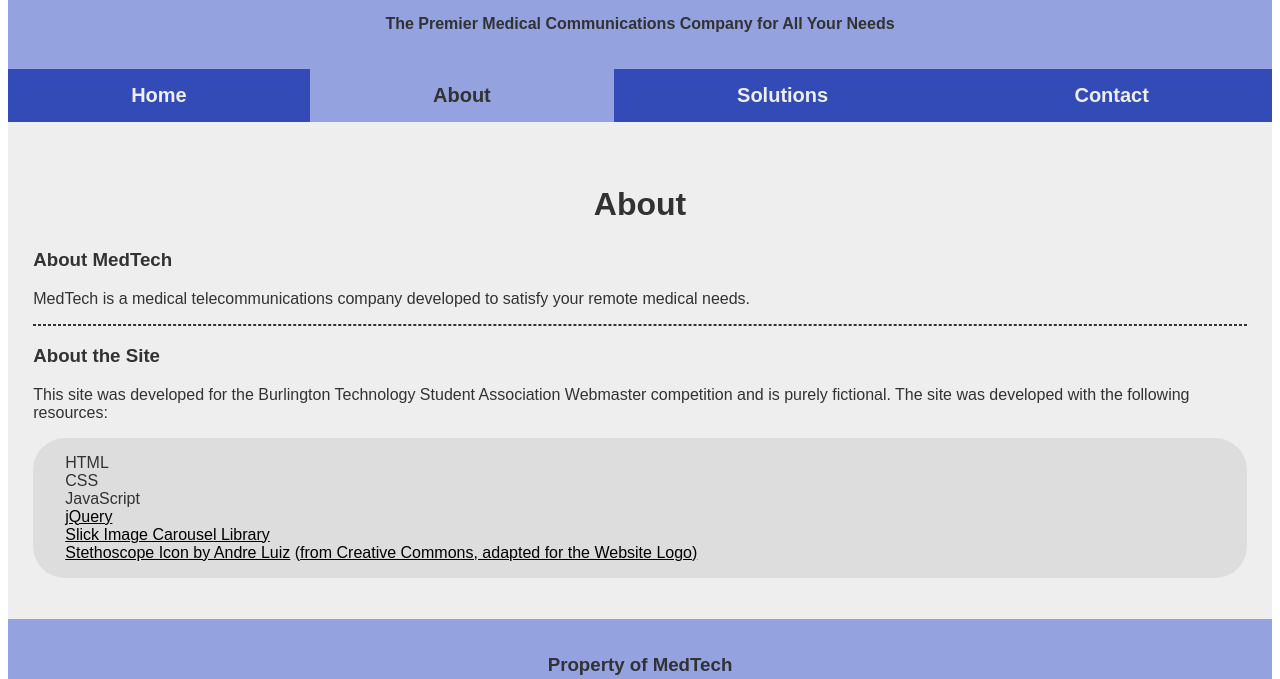
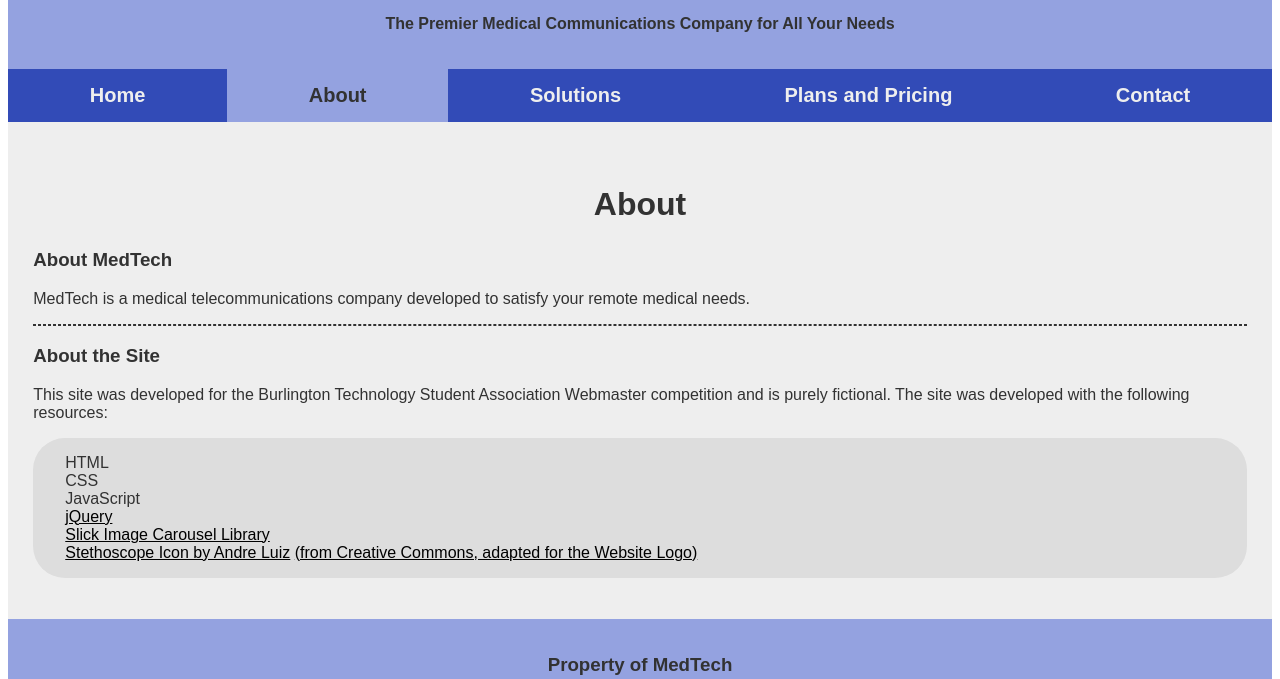
Before and after one commit to smullangi213/smullangi213.github.io, a plain HTML site: page about.html in a window 1280 px wide. Shown: the part 121-800 px from the top of the page. Drawn offline with Linux system fonts and the light colour scheme.

Commit message:
minor commit

```diff
--- a/about.html
+++ b/about.html
@@ -21,6 +21,7 @@
             <a class="navitem" href="index.html"><span>Home</span></a>
             <a class="navitem active" href="about.html">About</a>
             <a class="navitem" href="solutions.html">Solutions</a>
+            <a class="navitem" href="pp.html">Plans and Pricing</a>
             <a class="navitem" href="contact.html">Contact</a>
             <a class="hamburgermenu"><img src= "images/hamburgermenu.PNG"/></a>
         </nav>
```
